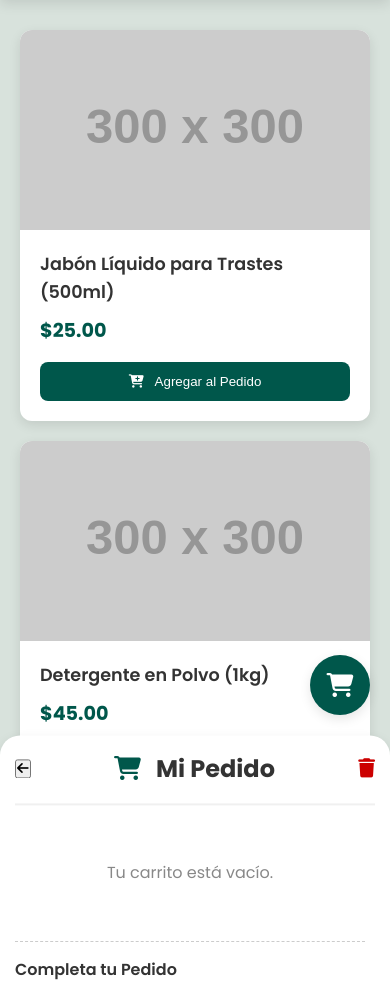
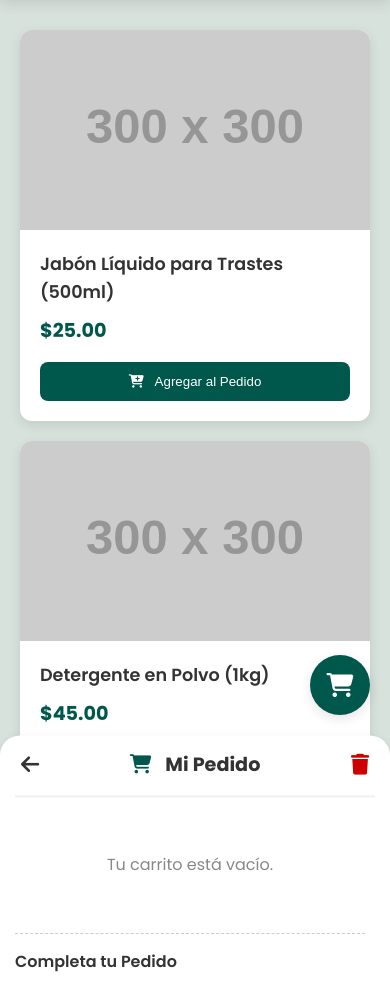
Before and after one commit to luismex-tech/limpieza, a plain HTML site: page index.html in a window 390 px wide. Shown: the part 109-1096 px from the top of the page. Drawn offline with Linux system fonts and the light colour scheme; placeholder pictures from the web are drawn by us.

Commit message:
Update style.css

```diff
--- a/style.css
+++ b/style.css
@@ -36,7 +36,7 @@ body { font-family: 'Poppins', sans-serif; background-color: var(--secondary-col
 .add-to-cart-btn i { margin-right: 8px; }
 .add-to-cart-btn:hover { background-color: #00443a; }
 
-/* --- Resumen del Pedido (Carrito) - CORREGIDO --- */
+/* --- Resumen del Pedido (Carrito) --- */
 .cart-summary {
     background-color: var(--white);
     border-radius: var(--border-radius);
@@ -44,15 +44,11 @@ body { font-family: 'Poppins', sans-serif; background-color: var(--secondary-col
     padding: 20px;
     position: sticky;
     top: 100px;
-    /* Altura máxima para que no sea demasiado grande en pantallas altas */
     max-height: calc(100vh - 120px);
-    /* Estructura Flexbox para controlar el interior */
     display: flex;
     flex-direction: column;
 }
-
 .cart-header {
-    /* Evita que el encabezado se encoja */
     flex-shrink: 0;
     display: flex;
     justify-content: space-between;
@@ -60,21 +56,38 @@ body { font-family: 'Poppins', sans-serif; background-color: var(--secondary-col
     border-bottom: 2px solid var(--light-gray);
     padding-bottom: 15px;
 }
+.cart-header h2 {
+    font-size: 1.2rem;
+    flex-grow: 1;
+    text-align: center;
+}
 .cart-header h2 i { margin-right: 10px; color: var(--primary-color); }
-#clear-cart-btn { background: none; border: none; color: #cc0000; font-size: 1.2rem; cursor: pointer; transition: color 0.3s; }
+
+/* --- ESTILOS PARA LOS BOTONES DEL HEADER DEL CARRITO --- */
+#clear-cart-btn, #close-cart-btn {
+    background: none;
+    border: none;
+    font-size: 1.3rem;
+    cursor: pointer;
+    width: 30px; /* Ancho fijo para alineación */
+    text-align: center;
+}
+#clear-cart-btn { color: #cc0000; transition: color 0.3s; }
 #clear-cart-btn:hover { color: #ff0000; }
+#close-cart-btn { color: var(--text-color); transition: color 0.3s; }
+#close-cart-btn:hover { color: var(--primary-color); }
 
-/* NUEVO: Contenedor del cuerpo del carrito que será desplazable */
+/* Por defecto, el botón de cerrar está oculto */
+#close-cart-btn {
+    display: none;
+}
+
 .cart-body {
-    /* Ocupa todo el espacio vertical disponible */
     flex-grow: 1;
-    /* Habilita el desplazamiento solo si el contenido es más alto que el espacio */
     overflow-y: auto;
-    /* Pequeño margen para que la barra de scroll no pegue con el borde */
     margin: 15px 0;
     padding-right: 10px;
 }
-
 .cart-empty-message { color: #888; text-align: center; padding: 40px 0; }
 .cart-item { display: flex; align-items: center; justify-content: space-between; margin-bottom: 15px; }
 .cart-item-info { flex-grow: 1; }
@@ -84,28 +97,22 @@ body { font-family: 'Poppins', sans-serif; background-color: var(--secondary-col
 .quantity-btn { background-color: var(--light-gray); border: none; width: 28px; height: 28px; border-radius: 50%; cursor: pointer; font-weight: bold; transition: background-color 0.2s; }
 .quantity-btn:hover { background-color: #ddd; }
 .remove-item-btn { background: none; border: none; color: #aaa; font-size: 1rem; cursor: pointer; margin-left: 10px; }
-
 .cart-footer {
-    /* Evita que el pie de página se encoja */
     flex-shrink: 0;
     border-top: 2px solid var(--light-gray);
     padding-top: 15px;
 }
-
 .cart-total {
     display: flex;
     justify-content: space-between;
-    /* Tamaño aumentado para mejor visibilidad */
     font-size: 1.3rem;
     margin-bottom: 15px;
     font-weight: 600;
 }
-
 .btn-whatsapp {
     background-color: var(--accent-color);
     color: var(--white);
     border: none;
-    /* Botón más grande y visible */
     padding: 16px;
     border-radius: 10px;
     width: 100%;
@@ -120,8 +127,6 @@ body { font-family: 'Poppins', sans-serif; background-color: var(--secondary-col
 }
 .btn-whatsapp:hover { background-color: #1EBE57; transform: scale(1.02); }
 .btn-whatsapp.disabled { background-color: #aaa; cursor: not-allowed; transform: none; }
-
-/* --- FORMULARIO --- */
 .customer-details { padding-top: 15px; margin-top: 15px; border-top: 1px dashed #ccc; }
 .customer-details h4 { margin-bottom: 15px; font-weight: 600; }
 .form-group { margin-bottom: 15px; }
@@ -136,13 +141,14 @@ body { font-family: 'Poppins', sans-serif; background-color: var(--secondary-col
 .form-errors { background-color: rgba(231, 76, 60, 0.1); color: var(--danger-color); border: 1px solid var(--danger-color); border-radius: 8px; padding: 10px; font-size: 0.9rem; margin-top: 10px; }
 .form-errors ul { list-style-position: inside; padding-left: 5px; }
 
-/* --- VISTA MÓVIL CORREGIDA --- */
+/* --- VISTA MÓVIL --- */
 @media (max-width: 991px) {
-    .cart-summary {
-        position: fixed; bottom: 0; left: 0; right: 0; top: auto; z-index: 2000; border-radius: 20px 20px 0 0; padding: 15px; transform: translateY(100%); transition: transform 0.4s ease-in-out;
-        /* Aumentamos la altura máxima para mejor visibilidad */
-        max-height: 85vh;
+    /* Mostramos el botón de cerrar en móvil */
+    #close-cart-btn {
+        display: block;
     }
+
+    .cart-summary { position: fixed; bottom: 0; left: 0; right: 0; top: auto; z-index: 2000; border-radius: 20px 20px 0 0; padding: 15px; transform: translateY(100%); transition: transform 0.4s ease-in-out; max-height: 85vh; }
     .cart-summary.active { transform: translateY(0); }
     .cart-header { cursor: pointer; }
     .mobile-cart-button { display: flex; align-items: center; justify-content: center; position: fixed; bottom: 20px; right: 20px; z-index: 1999; background-color: var(--primary-color); color: var(--white); border: none; width: 60px; height: 60px; border-radius: 50%; box-shadow: var(--shadow); font-size: 1.5rem; cursor: pointer; }
```
